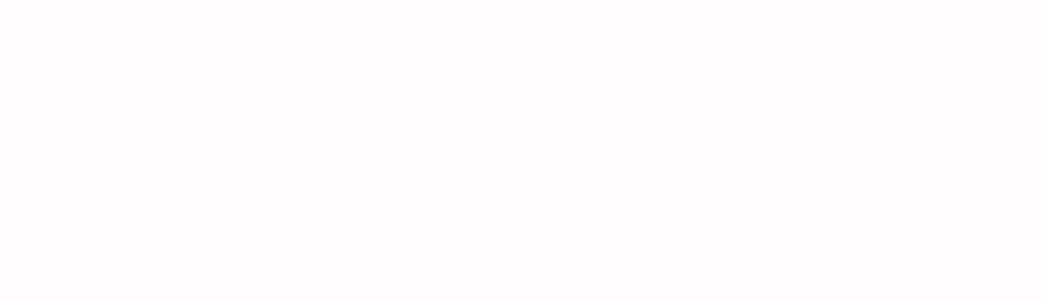
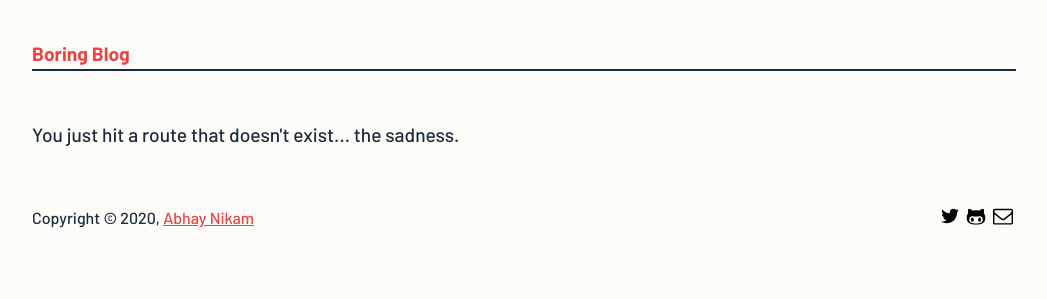
Before and after one commit to abhaynikam/gatsby-nice-blog, a Gatsby site: page /404 in a window 1280 px wide. Before the commit this address had no page. Shown: the whole page, without its empty margins (116-1163 px from the left). Built offline with nearby package versions, Linux system fonts and the light colour scheme; Gatsby itself is replaced by a stand-in of ours.

Commit message:
Added not found template

```diff
--- a/gatsby/create-pages.js
+++ b/gatsby/create-pages.js
@@ -6,6 +6,12 @@ const createPostsPages = require('./pagination/create-posts-pages.js');
 
 const createPages = async ({ graphql, actions, reporter }) => {
   const { createPage } = actions
+
+  // 404
+  createPage({
+    path: '/404',
+    component: path.resolve('./src/templates/not-found-template.js')
+  });
 
   const result = await graphql(`
     {
--- a/src/hooks/use-site-metadata.js
+++ b/src/hooks/use-site-metadata.js
@@ -7,6 +7,7 @@ const useSiteMetadata = () => {
       query SiteMetaData {
         site {
           siteMetadata {
+            title
             author {
               name
             }
--- /dev/null
+++ b/src/templates/not-found-template.js
@@ -0,0 +1,16 @@
+// @flow strict
+import React from 'react';
+import Layout from '../components/Layout';
+import { useSiteMetadata } from '../hooks';
+
+const NotFoundTemplate = ({ location }) => {
+  const { title, subtitle } = useSiteMetadata();
+
+  return (
+    <Layout title={title} location={location}>
+      <p>You just hit a route that doesn&#39;t exist... the sadness.</p>
+    </Layout>
+  );
+};
+
+export default NotFoundTemplate;
```
